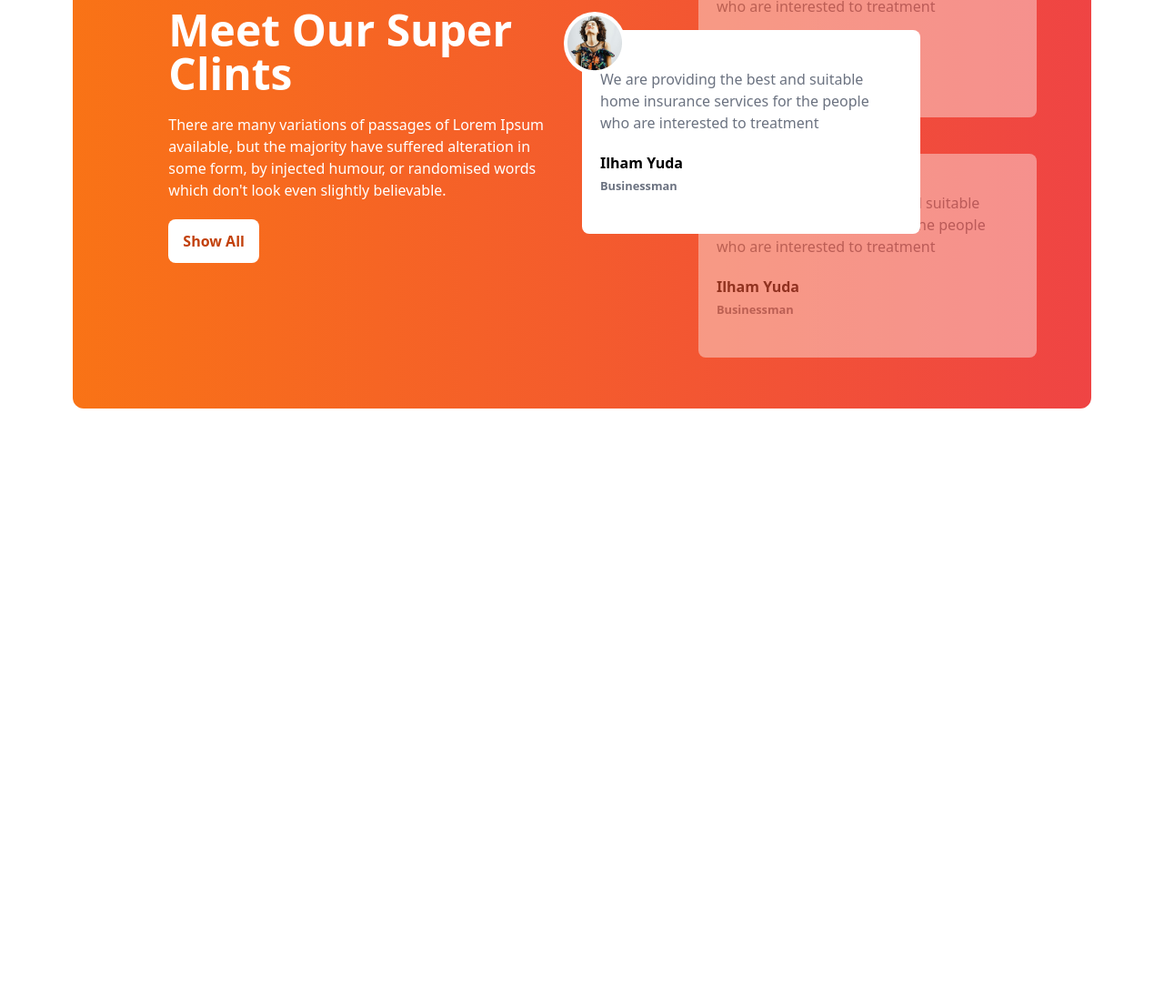
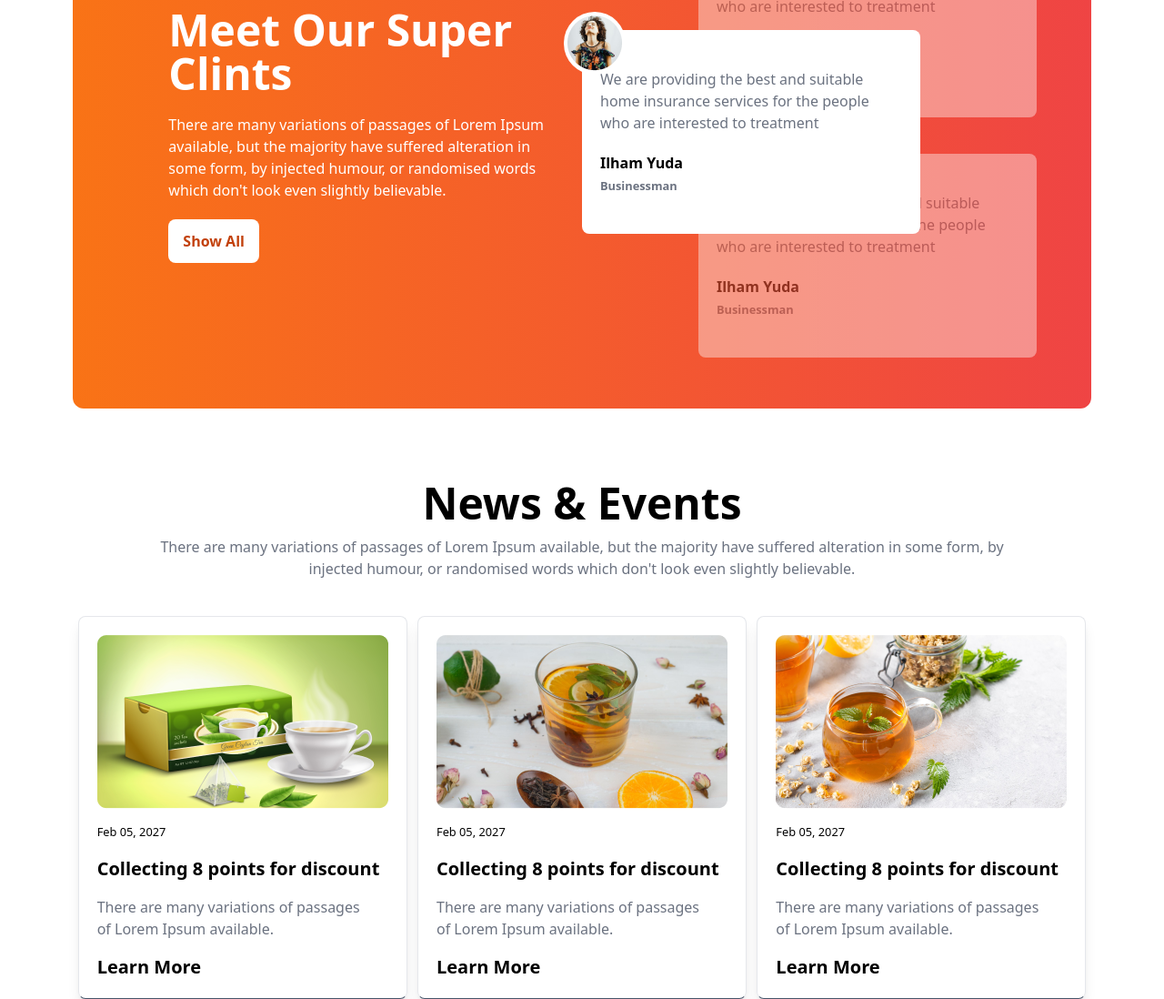
Before and after one commit to AnsarulIslam10/Tea-House, a plain HTML site: page index.html in a window 1280 px wide. Shown: the part 2051-3149 px from the top of the page at 91% size. Before the commit the page ends 2500 px from the top, so only its background shows below. Drawn offline with nearby package versions, Linux system fonts and the light colour scheme.

Commit message:
News & Events section complete

```diff
--- a/index.html
+++ b/index.html
@@ -113,41 +113,45 @@
             <div class="grid grid-cols-1 lg:grid-cols-2">
                 <!-- image section -->
                 <div class="grid grid-cols-2 grid-rows-3 gap-4 lg:w-5/6">
-                    <div
-                      class="h-38 bg-gradient-to-r from-red-100 to-red-50 rounded-xl"
-                    ></div>
+                    <div class="h-38 bg-gradient-to-r from-red-100 to-red-50 rounded-xl"></div>
                     <div class="bg-orange-50 rounded-xl row-span-2">
                         <img class="mx-auto my-5" src="./images/fresh-1.png" alt="" />
                     </div>
                     <div class="bg-stone-100 rounded-xl row-span-2">
                         <img class="mx-auto my-5" src="./images/fresh-2.png" alt="" />
                     </div>
-                    <div
-                      class="h-38 bg-gradient-to-r from-stone-200 to-stone-100 rounded-xl"
-                    ></div>
+                    <div class="h-38 bg-gradient-to-r from-stone-200 to-stone-100 rounded-xl"></div>
                 </div>
                 <!-- text section -->
                 <div>
                     <h1 class="text-4xl font-bold mb-5">Great Tea, Freshly <br> Presented</h1>
-                    <p class="text-gray-500">The meaning of gong cha is chanese is to provide the best tea to emperor from all possessions . It represents the highest quality and self expectation. Establishing in 2006, Gong cha had been deeply appreciated by its custoers  because of good words of mouth and unique customized service orginated from Taiwan.</p>
+                    <p class="text-gray-500">The meaning of gong cha is chanese is to provide the best tea to emperor
+                        from all possessions . It represents the highest quality and self expectation. Establishing in
+                        2006, Gong cha had been deeply appreciated by its custoers because of good words of mouth and
+                        unique customized service orginated from Taiwan.</p>
                     <br>
                     <h1 class="text-2xl font-bold mb-05">Unique Taste</h1>
-                    <p class="text-gray-500">A Unique and different style from other teapots gives a luxurious and minimalist impression</p>
+                    <p class="text-gray-500">A Unique and different style from other teapots gives a luxurious and
+                        minimalist impression</p>
                     <br>
                     <h1 class="text-2xl font-bold mb-05">Premium Quality</h1>
-                    <p class="text-gray-500">Premium Quality that makes tea more elegant and more durable when you use it.</p>
+                    <p class="text-gray-500">Premium Quality that makes tea more elegant and more durable when you use
+                        it.</p>
                 </div>
             </div>
         </section>
 
         <!-- Reviews section -->
         <section class="mb-25">
-            <div class="bg-gradient-to-r from-orange-500 to-red-500 rounded-xl grid grid-cols-1 lg:grid-cols-2 text-white px-7 md:px-16">
+            <div
+                class="bg-gradient-to-r from-orange-500 to-red-500 rounded-xl grid grid-cols-1 lg:grid-cols-2 text-white px-7 md:px-16">
                 <!-- text section -->
                 <div class="flex justify-center items-center overflow-hidden">
                     <div class="w-5/6">
                         <h1 class="text-5xl font-bold mb-5 mt-10">Meet Our Super Clints</h1>
-                        <p class="mb-5">There are many variations of passages of Lorem Ipsum available, but the majority have suffered alteration in some form, by injected humour, or randomised words which don't look even slightly believable. </p>
+                        <p class="mb-5">There are many variations of passages of Lorem Ipsum available, but the majority
+                            have suffered alteration in some form, by injected humour, or randomised words which don't
+                            look even slightly believable. </p>
                         <button class="bg-white text-orange-700 font-bold px-4 py-3 rounded-lg">Show All</button>
                     </div>
                 </div>
@@ -162,7 +166,8 @@
                                 <img class="p-1" src="images/client.png" alt="">
                             </div>
                             <div>
-                                <p class="text-gray-500 mb-5">We are providing the best and suitable home insurance services for the people who are interested to treatment</p>
+                                <p class="text-gray-500 mb-5">We are providing the best and suitable home insurance
+                                    services for the people who are interested to treatment</p>
                                 <h1 class="font-bold">Ilham Yuda</h1>
                                 <small class="text-gray-500 font-bold">Businessman</small>
                             </div>
@@ -171,12 +176,14 @@
                     </div>
 
                     <!-- top card -->
-                     <div class="relative left-8 md:left-32 h-56 w-full md:w-3/4 bg-white text-black rounded-lg flex items-center px-5 opacity-40">
+                    <div
+                        class="relative left-8 md:left-32 h-56 w-full md:w-3/4 bg-white text-black rounded-lg flex items-center px-5 opacity-40">
                         <div class="absolute -top-5 -left-5 bg-white rounded-full">
                             <img class="p-1" src="images/client.png" alt="">
                         </div>
                         <div>
-                            <p class="text-gray-500 mb-5">We are providing the best and suitable home insurance services for the people who are interested to treatment</p>
+                            <p class="text-gray-500 mb-5">We are providing the best and suitable home insurance services
+                                for the people who are interested to treatment</p>
                             <h1 class="font-bold">Ilham Yuda</h1>
                             <small class="text-gray-500 font-bold">Businessman</small>
                         </div>
@@ -184,12 +191,14 @@
                     </div>
 
                     <!-- bottom card -->
-                     <div class="relative left-8 md:left-32 top-10 h-56 w-full md:w-3/4 bg-white text-black rounded-lg flex items-center px-5 opacity-40">
+                    <div
+                        class="relative left-8 md:left-32 top-10 h-56 w-full md:w-3/4 bg-white text-black rounded-lg flex items-center px-5 opacity-40">
                         <div class="absolute -top-5 -left-5 bg-white rounded-full">
                             <img class="p-1" src="images/client.png" alt="">
                         </div>
                         <div>
-                            <p class="text-gray-500 mb-5">We are providing the best and suitable home insurance services for the people who are interested to treatment</p>
+                            <p class="text-gray-500 mb-5">We are providing the best and suitable home insurance services
+                                for the people who are interested to treatment</p>
                             <h1 class="font-bold">Ilham Yuda</h1>
                             <small class="text-gray-500 font-bold">Businessman</small>
                         </div>
@@ -200,6 +209,40 @@
             </div>
         </section>
 
+        <!-- News & Events section -->
+        <section class="mb-25 mt-20">
+            <div class="text-center">
+                <h1 class="text-5xl font-bold mb-3">News & Events</h1>
+                <p class="text-gray-500 w-5/6 mx-auto mb-25">There are many variations of passages of Lorem Ipsum available, but the
+                    majority have suffered alteration in some form, by injected humour, or randomised words which don't
+                    look even slightly believable. </p>
+            </div>
+
+            <!-- Events cards -->
+             <div class="grid grid-cols-1 lg:grid-cols-3">
+                <div class="shadow-lg border border-b-slate-600 rounded-lg mx-auto p-5 space-y-4 mt-10 gap-4">
+                    <img class="mb-3" src="images/news-1.png" alt="">
+                    <small>Feb 05, 2027</small>
+                    <h1 class="text-xl font-bold">Collecting 8 points for discount</h1>
+                    <p class="text-gray-500">There are many variations of passages <br>of Lorem Ipsum available.</p>
+                    <h2 class="font-bold text-xl">Learn More</h2>
+                </div>
+                <div class="shadow-lg border border-b-slate-600 rounded-lg mx-auto p-5 space-y-4 mt-10 gap-4">
+                    <img class="mb-3" src="images/news-2.png" alt="">
+                    <small>Feb 05, 2027</small>
+                    <h1 class="text-xl font-bold">Collecting 8 points for discount</h1>
+                    <p class="text-gray-500">There are many variations of passages <br>of Lorem Ipsum available.</p>
+                    <h2 class="font-bold text-xl">Learn More</h2>
+                </div>
+                <div class="shadow-lg border border-b-slate-600 rounded-lg mx-auto p-5 space-y-4 mt-10 gap-4">
+                    <img class="mb-3" src="images/news-3.png" alt="">
+                    <small>Feb 05, 2027</small>
+                    <h1 class="text-xl font-bold">Collecting 8 points for discount</h1>
+                    <p class="text-gray-500">There are many variations of passages <br>of Lorem Ipsum available.</p>
+                    <h2 class="font-bold text-xl">Learn More</h2>
+                </div>
+             </div>
+        </section>
     </main>
 </body>
 
```
Lines whose indentation alone changed are shown as unchanged.
